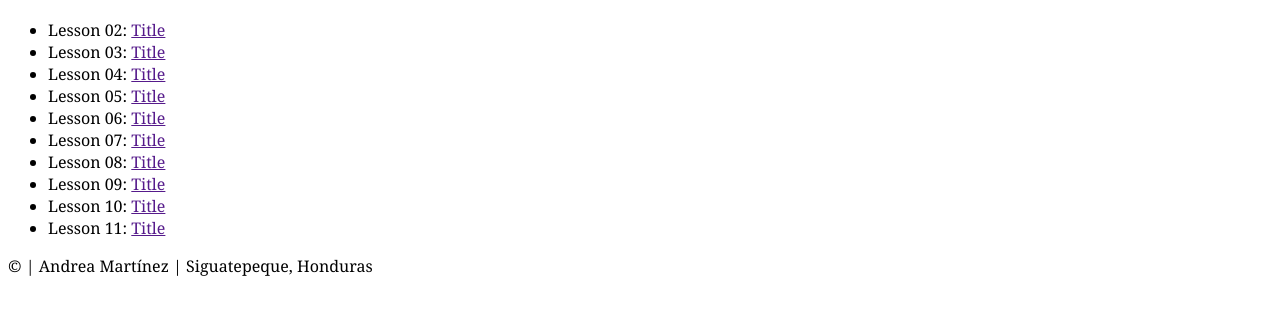
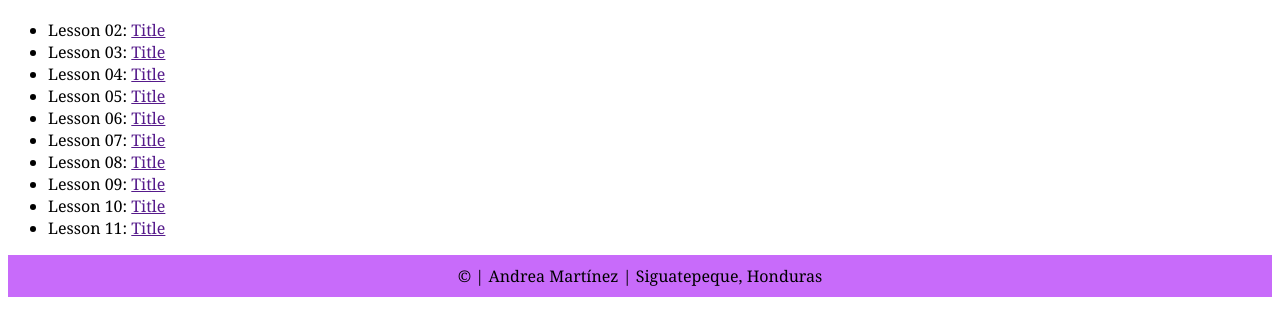
Before and after one commit to andreamar002/wdd230, a plain HTML site: page index.html in a window 1280 px wide. Shown: the part 347-682 px from the top of the page. Drawn offline with Linux system fonts and the light colour scheme.

Commit message:
new commit

```diff
--- a/css/style.css
+++ b/css/style.css
@@ -11,6 +11,7 @@ h1, h2, h3, h4, h5, h6 {
 
 div {
     padding-top: 25px;
+    align-items: center;
 }
 
 header {
@@ -37,3 +38,10 @@ main {
 .main-headline-2 {
    border-bottom: 1px solid black;
 }
+
+footer {
+    background-color: #c86bfa;
+    text-align: center;
+    font-family: Georgia, 'Times New Roman', Times, serif;
+    padding: 10px;
+}
```
